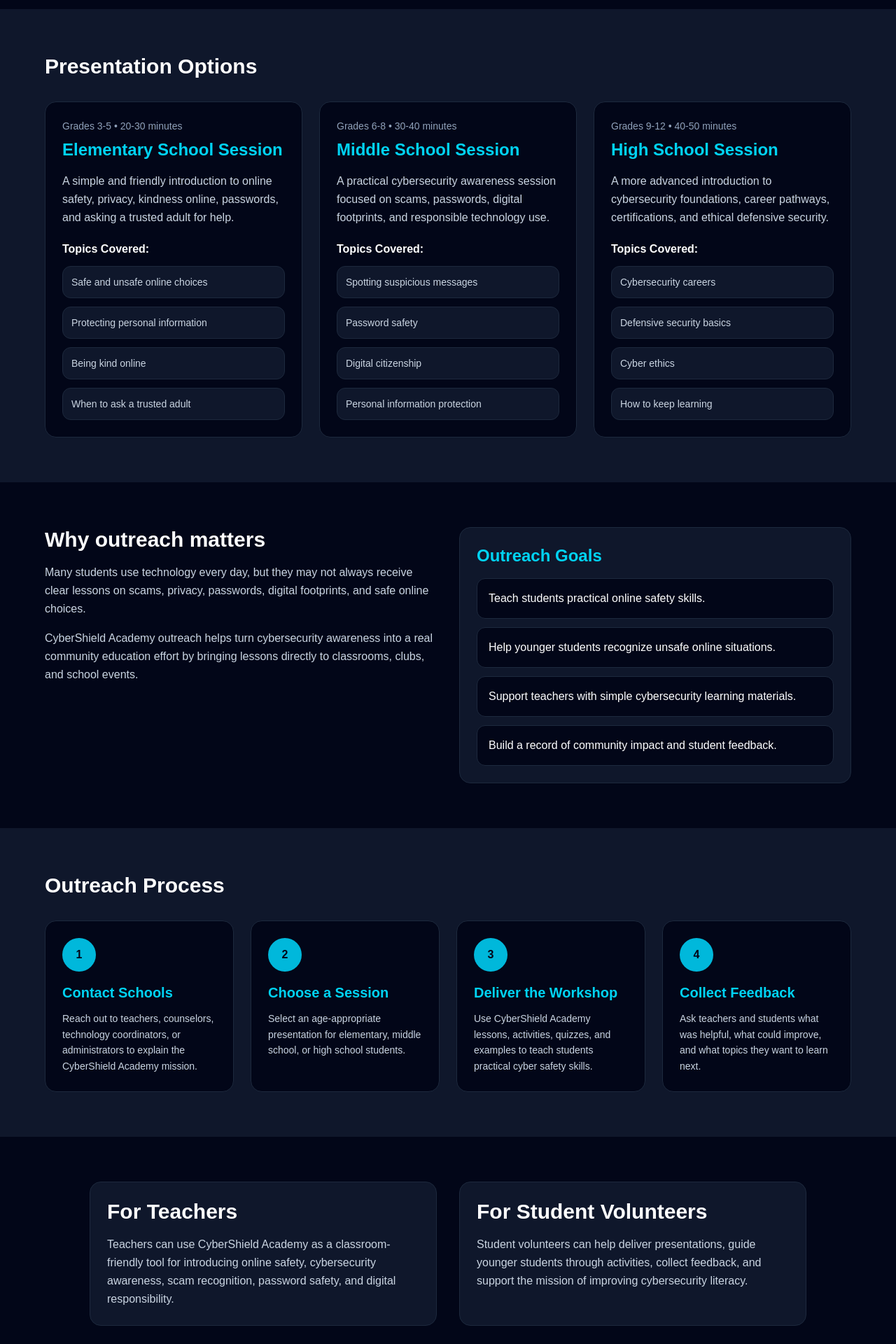
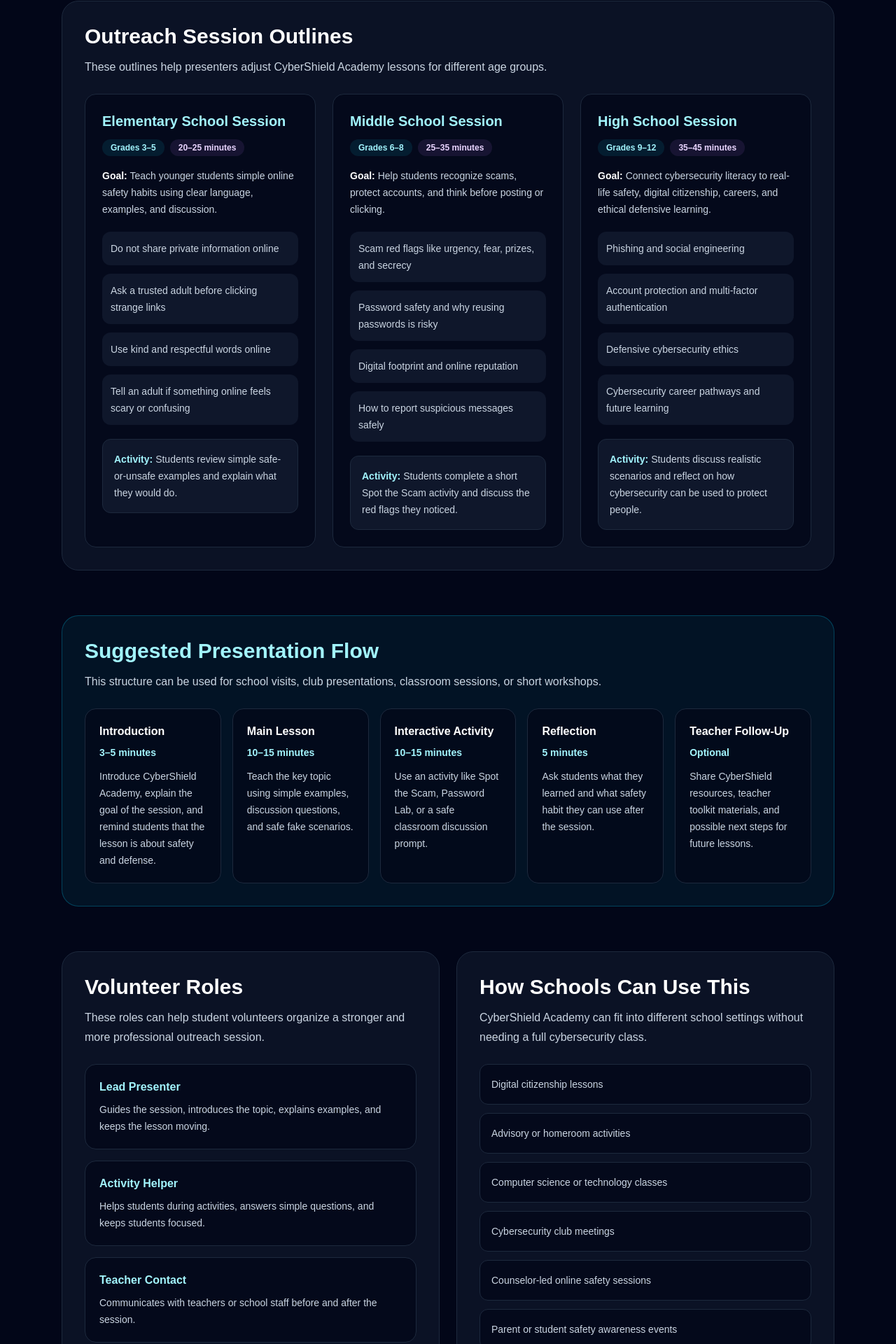
Before and after one commit to sanjith-cpu/cybershield-academy, a Next.js app: page /outreach in a window 1280 px wide. Shown: the part 562-2482 px from the top of the page at 70% size. Built offline with nearby package versions, Linux system fonts and the light colour scheme.

Commit message:
Upgrade school outreach page

```diff
--- a/app/outreach/page.tsx
+++ b/app/outreach/page.tsx
@@ -1,207 +1,254 @@
+import Link from "next/link";
+import Navbar from "@/components/Navbar";
 import Footer from "@/components/Footer";
-import Navbar from "@/components/Navbar";
 
-const presentationOptions = [
+const sessionOutlines = [
   {
     title: "Elementary School Session",
-    audience: "Grades 3-5",
-    time: "20-30 minutes",
-    description:
-      "A simple and friendly introduction to online safety, privacy, kindness online, passwords, and asking a trusted adult for help.",
+    audience: "Grades 3–5",
+    time: "20–25 minutes",
+    goal:
+      "Teach younger students simple online safety habits using clear language, examples, and discussion.",
     topics: [
-      "Safe and unsafe online choices",
-      "Protecting personal information",
-      "Being kind online",
-      "When to ask a trusted adult",
+      "Do not share private information online",
+      "Ask a trusted adult before clicking strange links",
+      "Use kind and respectful words online",
+      "Tell an adult if something online feels scary or confusing",
     ],
+    activity:
+      "Students review simple safe-or-unsafe examples and explain what they would do.",
   },
   {
     title: "Middle School Session",
-    audience: "Grades 6-8",
-    time: "30-40 minutes",
-    description:
-      "A practical cybersecurity awareness session focused on scams, passwords, digital footprints, and responsible technology use.",
+    audience: "Grades 6–8",
+    time: "25–35 minutes",
+    goal:
+      "Help students recognize scams, protect accounts, and think before posting or clicking.",
     topics: [
-      "Spotting suspicious messages",
-      "Password safety",
-      "Digital citizenship",
-      "Personal information protection",
+      "Scam red flags like urgency, fear, prizes, and secrecy",
+      "Password safety and why reusing passwords is risky",
+      "Digital footprint and online reputation",
+      "How to report suspicious messages safely",
     ],
+    activity:
+      "Students complete a short Spot the Scam activity and discuss the red flags they noticed.",
   },
   {
     title: "High School Session",
-    audience: "Grades 9-12",
-    time: "40-50 minutes",
-    description:
-      "A more advanced introduction to cybersecurity foundations, career pathways, certifications, and ethical defensive security.",
+    audience: "Grades 9–12",
+    time: "35–45 minutes",
+    goal:
+      "Connect cybersecurity literacy to real-life safety, digital citizenship, careers, and ethical defensive learning.",
     topics: [
-      "Cybersecurity careers",
-      "Defensive security basics",
-      "Cyber ethics",
-      "How to keep learning",
+      "Phishing and social engineering",
+      "Account protection and multi-factor authentication",
+      "Defensive cybersecurity ethics",
+      "Cybersecurity career pathways and future learning",
     ],
+    activity:
+      "Students discuss realistic scenarios and reflect on how cybersecurity can be used to protect people.",
   },
 ];
 
-const outreachSteps = [
+const presentationFlow = [
   {
-    step: "1",
-    title: "Contact Schools",
-    description:
-      "Reach out to teachers, counselors, technology coordinators, or administrators to explain the CyberShield Academy mission.",
+    part: "Introduction",
+    time: "3–5 minutes",
+    detail:
+      "Introduce CyberShield Academy, explain the goal of the session, and remind students that the lesson is about safety and defense.",
   },
   {
-    step: "2",
-    title: "Choose a Session",
-    description:
-      "Select an age-appropriate presentation for elementary, middle school, or high school students.",
+    part: "Main Lesson",
+    time: "10–15 minutes",
+    detail:
+      "Teach the key topic using simple examples, discussion questions, and safe fake scenarios.",
   },
   {
-    step: "3",
-    title: "Deliver the Workshop",
-    description:
-      "Use CyberShield Academy lessons, activities, quizzes, and examples to teach students practical cyber safety skills.",
+    part: "Interactive Activity",
+    time: "10–15 minutes",
+    detail:
+      "Use an activity like Spot the Scam, Password Lab, or a safe classroom discussion prompt.",
   },
   {
-    step: "4",
-    title: "Collect Feedback",
+    part: "Reflection",
+    time: "5 minutes",
+    detail:
+      "Ask students what they learned and what safety habit they can use after the session.",
+  },
+  {
+    part: "Teacher Follow-Up",
+    time: "Optional",
+    detail:
+      "Share CyberShield resources, teacher toolkit materials, and possible next steps for future lessons.",
+  },
+];
+
+const volunteerRoles = [
+  {
+    role: "Lead Presenter",
     description:
-      "Ask teachers and students what was helpful, what could improve, and what topics they want to learn next.",
+      "Guides the session, introduces the topic, explains examples, and keeps the lesson moving.",
+  },
+  {
+    role: "Activity Helper",
+    description:
+      "Helps students during activities, answers simple questions, and keeps students focused.",
+  },
+  {
+    role: "Teacher Contact",
+    description:
+      "Communicates with teachers or school staff before and after the session.",
+  },
+  {
+    role: "Materials Organizer",
+    description:
+      "Prepares slides, worksheets, links, timing plans, and classroom materials.",
+  },
+  {
+    role: "Reflection Recorder",
+    description:
+      "Tracks non-private feedback, lesson notes, and ideas for improving future sessions.",
+  },
+];
+
+const schoolUseCases = [
+  "Digital citizenship lessons",
+  "Advisory or homeroom activities",
+  "Computer science or technology classes",
+  "Cybersecurity club meetings",
+  "Counselor-led online safety sessions",
+  "Parent or student safety awareness events",
+];
+
+const outreachSafetyRules = [
+  "Use fake examples only. Do not ask students for real passwords or private account details.",
+  "Do not collect private student information during activities.",
+  "Keep all lessons defensive, ethical, and age-appropriate.",
+  "Ask teachers or school staff to handle real student safety concerns.",
+  "Do not teach students how to access systems, accounts, or networks without permission.",
+];
+
+const preparationChecklist = [
+  "Confirm the audience grade level.",
+  "Choose the correct session outline.",
+  "Prepare slides or talking points.",
+  "Choose one activity from CyberShield Academy.",
+  "Review teacher safety notes before presenting.",
+  "Prepare a short reflection or exit question.",
+  "Ask the teacher what classroom rules or school policies should be followed.",
+];
+
+const outreachLinks = [
+  {
+    label: "Teacher Toolkit",
+    href: "/teacher-toolkit",
+  },
+  {
+    label: "Resources",
+    href: "/resources",
+  },
+  {
+    label: "Spot the Scam",
+    href: "/spot-the-scam",
+  },
+  {
+    label: "Password Lab",
+    href: "/password-lab",
+  },
+  {
+    label: "Impact Tracker",
+    href: "/impact",
   },
 ];
 
 export default function OutreachPage() {
   return (
-    <main className="min-h-screen bg-slate-950 text-white">
+    <>
       <Navbar />
 
-      <section className="px-8 py-24 max-w-6xl mx-auto">
-        <p className="mb-4 text-cyan-400 font-semibold">
+      <main className="min-h-screen bg-slate-950 text-white">
+        <section className="mx-auto max-w-6xl px-6 py-16">
+          <p className="mb-3 text-sm font-semibold uppercase tracking-[0.3em] text-cyan-300">
             School Outreach
           </p>
 
-        <h1 className="text-4xl md:text-6xl font-extrabold leading-tight mb-6">
-          Bringing cybersecurity education to students and schools.
+          <h1 className="max-w-4xl text-4xl font-bold tracking-tight md:text-6xl">
+            Helping schools teach cybersecurity literacy.
           </h1>
 
-        <p className="text-lg text-slate-300 leading-relaxed max-w-3xl">
-          CyberShield Academy is designed to support students beyond the
-          website. The outreach program helps schools teach online safety,
-          cybersecurity awareness, and responsible technology use through
-          age-appropriate presentations and activities.
-        </p>
-      </section>
-
-      <section className="px-8 py-16 bg-slate-900">
-        <div className="max-w-6xl mx-auto">
-          <h2 className="text-3xl font-bold mb-8">
-            Presentation Options
-          </h2>
-
-          <div className="grid md:grid-cols-3 gap-6">
-            {presentationOptions.map((option) => (
-              <div
-                key={option.title}
-                className="rounded-2xl bg-slate-950 border border-slate-800 p-6 hover:border-cyan-500 transition"
-              >
-                <p className="text-sm text-slate-400 mb-2">
-                  {option.audience} • {option.time}
+          <p className="mt-6 max-w-3xl text-lg leading-8 text-slate-300">
+            CyberShield Academy can support classroom lessons, school clubs,
+            advisory periods, and student-led outreach sessions. The goal is to
+            teach online safety, scam awareness, digital citizenship, and
+            defensive cybersecurity in a safe and age-appropriate way.
           </p>
 
-                <h3 className="text-2xl font-bold text-cyan-400 mb-4">
-                  {option.title}
-                </h3>
+          <div className="mt-8 flex flex-wrap gap-4">
+            <Link
+              href="/teacher-toolkit"
+              className="rounded-xl bg-cyan-400 px-5 py-3 font-semibold text-slate-950 transition hover:bg-cyan-300"
+            >
+              View Teacher Toolkit
+            </Link>
 
-                <p className="text-slate-300 leading-relaxed mb-5">
-                  {option.description}
-                </p>
-
-                <h4 className="font-bold mb-3">Topics Covered:</h4>
-
-                <div className="space-y-3">
-                  {option.topics.map((topic) => (
-                    <div
-                      key={topic}
-                      className="rounded-xl border border-slate-800 bg-slate-900 p-3 text-sm text-slate-300"
+            <Link
+              href="/resources"
+              className="rounded-xl border border-slate-700 px-5 py-3 font-semibold text-slate-100 transition hover:border-cyan-300 hover:text-cyan-200"
             >
-                      {topic}
-                    </div>
-                  ))}
-                </div>
-              </div>
-            ))}
-          </div>
+              Review Resources
+            </Link>
           </div>
         </section>
 
-      <section className="px-8 py-16">
-        <div className="max-w-6xl mx-auto grid md:grid-cols-2 gap-8">
-          <div>
-            <h2 className="text-3xl font-bold mb-4">
-              Why outreach matters
+        <section className="mx-auto max-w-6xl px-6 pb-16">
+          <div className="rounded-3xl border border-slate-800 bg-slate-900/70 p-8">
+            <h2 className="text-3xl font-bold text-white">
+              Outreach Session Outlines
             </h2>
 
-            <p className="text-slate-300 leading-relaxed mb-4">
-              Many students use technology every day, but they may not always
-              receive clear lessons on scams, privacy, passwords, digital
-              footprints, and safe online choices.
+            <p className="mt-3 max-w-3xl leading-7 text-slate-300">
+              These outlines help presenters adjust CyberShield Academy lessons
+              for different age groups.
             </p>
 
-            <p className="text-slate-300 leading-relaxed">
-              CyberShield Academy outreach helps turn cybersecurity awareness
-              into a real community education effort by bringing lessons directly
-              to classrooms, clubs, and school events.
-            </p>
+            <div className="mt-6 grid gap-6 lg:grid-cols-3">
+              {sessionOutlines.map((session) => (
+                <div
+                  key={session.title}
+                  className="rounded-2xl border border-slate-800 bg-slate-950/70 p-6"
+                >
+                  <h3 className="text-xl font-bold text-cyan-200">
+                    {session.title}
+                  </h3>
+
+                  <div className="mt-3 flex flex-wrap gap-2">
+                    <span className="rounded-full bg-cyan-400/10 px-3 py-1 text-xs font-semibold text-cyan-200">
+                      {session.audience}
+                    </span>
+
+                    <span className="rounded-full bg-purple-400/10 px-3 py-1 text-xs font-semibold text-purple-200">
+                      {session.time}
+                    </span>
                   </div>
 
-          <div className="rounded-2xl bg-slate-900 border border-slate-800 p-6">
-            <h3 className="text-2xl font-bold text-cyan-400 mb-4">
-              Outreach Goals
-            </h3>
+                  <p className="mt-4 text-sm leading-6 text-slate-300">
+                    <span className="font-semibold text-white">Goal:</span>{" "}
+                    {session.goal}
+                  </p>
 
-            <div className="space-y-3">
-              <div className="rounded-xl border border-slate-800 bg-slate-950 p-4">
-                Teach students practical online safety skills.
-              </div>
+                  <ul className="mt-5 space-y-3 text-sm leading-6 text-slate-300">
+                    {session.topics.map((topic) => (
+                      <li key={topic} className="rounded-xl bg-slate-900 p-3">
+                        {topic}
+                      </li>
+                    ))}
+                  </ul>
 
-              <div className="rounded-xl border border-slate-800 bg-slate-950 p-4">
-                Help younger students recognize unsafe online situations.
-              </div>
-
-              <div className="rounded-xl border border-slate-800 bg-slate-950 p-4">
-                Support teachers with simple cybersecurity learning materials.
-              </div>
-
-              <div className="rounded-xl border border-slate-800 bg-slate-950 p-4">
-                Build a record of community impact and student feedback.
-              </div>
-            </div>
-          </div>
-        </div>
-      </section>
-
-      <section className="px-8 py-16 bg-slate-900">
-        <div className="max-w-6xl mx-auto">
-          <h2 className="text-3xl font-bold mb-8">
-            Outreach Process
-          </h2>
-
-          <div className="grid md:grid-cols-4 gap-6">
-            {outreachSteps.map((item) => (
-              <div
-                key={item.step}
-                className="rounded-2xl bg-slate-950 border border-slate-800 p-6"
-              >
-                <div className="mb-4 flex h-12 w-12 items-center justify-center rounded-full bg-cyan-500 text-slate-950 font-bold">
-                  {item.step}
-                </div>
-
-                <h3 className="text-xl font-bold text-cyan-400 mb-3">
-                  {item.title}
-                </h3>
-
-                <p className="text-slate-300 text-sm leading-relaxed">
-                  {item.description}
+                  <p className="mt-5 rounded-xl border border-slate-800 bg-slate-900 p-4 text-sm leading-6 text-slate-300">
+                    <span className="font-semibold text-cyan-200">
+                      Activity:
+                    </span>{" "}
+                    {session.activity}
                   </p>
                 </div>
               ))}
@@ -209,53 +256,167 @@ export default function OutreachPage() {
           </div>
         </section>
 
-      <section className="px-8 py-16">
-        <div className="max-w-5xl mx-auto grid md:grid-cols-2 gap-8">
-          <div className="rounded-2xl bg-slate-900 border border-slate-800 p-6">
-            <h2 className="text-3xl font-bold mb-4">
-              For Teachers
+        <section className="mx-auto max-w-6xl px-6 pb-16">
+          <div className="rounded-3xl border border-cyan-500/30 bg-cyan-950/30 p-8">
+            <h2 className="text-3xl font-bold text-cyan-200">
+              Suggested Presentation Flow
             </h2>
 
-            <p className="text-slate-300 leading-relaxed">
-              Teachers can use CyberShield Academy as a classroom-friendly tool
-              for introducing online safety, cybersecurity awareness, scam
-              recognition, password safety, and digital responsibility.
+            <p className="mt-3 max-w-3xl leading-7 text-slate-300">
+              This structure can be used for school visits, club presentations,
+              classroom sessions, or short workshops.
+            </p>
+
+            <div className="mt-6 grid gap-4 md:grid-cols-2 lg:grid-cols-5">
+              {presentationFlow.map((item) => (
+                <div
+                  key={item.part}
+                  className="rounded-2xl border border-slate-800 bg-slate-950/70 p-5"
+                >
+                  <h3 className="font-semibold text-white">{item.part}</h3>
+
+                  <p className="mt-2 text-sm font-semibold text-cyan-200">
+                    {item.time}
+                  </p>
+
+                  <p className="mt-3 text-sm leading-6 text-slate-300">
+                    {item.detail}
                   </p>
                 </div>
-
-          <div className="rounded-2xl bg-slate-900 border border-slate-800 p-6">
-            <h2 className="text-3xl font-bold mb-4">
-              For Student Volunteers
-            </h2>
-
-            <p className="text-slate-300 leading-relaxed">
-              Student volunteers can help deliver presentations, guide younger
-              students through activities, collect feedback, and support the
-              mission of improving cybersecurity literacy.
-            </p>
+              ))}
             </div>
           </div>
         </section>
 
-      <section className="px-8 py-16 bg-slate-900">
-        <div className="max-w-4xl mx-auto text-center">
-          <h2 className="text-3xl font-bold mb-4">
-            Future Outreach Tracking
+        <section className="mx-auto max-w-6xl px-6 pb-16">
+          <div className="grid gap-6 lg:grid-cols-2">
+            <div className="rounded-3xl border border-slate-800 bg-slate-900/70 p-8">
+              <h2 className="text-3xl font-bold text-white">
+                Volunteer Roles
               </h2>
 
-          <p className="text-slate-300 leading-relaxed mb-6">
-            In a future version, CyberShield Academy can track outreach sessions,
-            number of students reached, schools contacted, teacher feedback, and
-            student learning outcomes.
+              <p className="mt-3 leading-7 text-slate-300">
+                These roles can help student volunteers organize a stronger and
+                more professional outreach session.
               </p>
 
-          <div className="inline-block rounded-xl bg-cyan-500 px-6 py-3 font-semibold text-slate-950">
-            Impact Tracker Coming Soon
+              <div className="mt-6 grid gap-4">
+                {volunteerRoles.map((role) => (
+                  <div
+                    key={role.role}
+                    className="rounded-2xl border border-slate-800 bg-slate-950/70 p-5"
+                  >
+                    <h3 className="font-semibold text-cyan-200">
+                      {role.role}
+                    </h3>
+
+                    <p className="mt-2 text-sm leading-6 text-slate-300">
+                      {role.description}
+                    </p>
+                  </div>
+                ))}
+              </div>
+            </div>
+
+            <div className="rounded-3xl border border-slate-800 bg-slate-900/70 p-8">
+              <h2 className="text-3xl font-bold text-white">
+                How Schools Can Use This
+              </h2>
+
+              <p className="mt-3 leading-7 text-slate-300">
+                CyberShield Academy can fit into different school settings
+                without needing a full cybersecurity class.
+              </p>
+
+              <div className="mt-6 grid gap-3">
+                {schoolUseCases.map((useCase) => (
+                  <div
+                    key={useCase}
+                    className="rounded-xl border border-slate-800 bg-slate-950/70 p-4 text-sm leading-6 text-slate-300"
+                  >
+                    {useCase}
+                  </div>
+                ))}
+              </div>
             </div>
           </div>
         </section>
 
+        <section className="mx-auto max-w-6xl px-6 pb-16">
+          <div className="rounded-3xl border border-yellow-500/30 bg-yellow-950/20 p-8">
+            <h2 className="text-3xl font-bold text-yellow-100">
+              Outreach Safety Rules
+            </h2>
+
+            <p className="mt-3 max-w-3xl leading-7 text-yellow-50/90">
+              Outreach should always protect students and keep cybersecurity
+              learning ethical, defensive, and school-appropriate.
+            </p>
+
+            <div className="mt-6 grid gap-3">
+              {outreachSafetyRules.map((rule) => (
+                <div
+                  key={rule}
+                  className="rounded-xl border border-yellow-500/20 bg-slate-950/60 p-4 text-sm leading-6 text-yellow-50/90"
+                >
+                  {rule}
+                </div>
+              ))}
+            </div>
+          </div>
+        </section>
+
+        <section className="mx-auto max-w-6xl px-6 pb-16">
+          <div className="rounded-3xl border border-slate-800 bg-slate-900/70 p-8">
+            <h2 className="text-3xl font-bold text-white">
+              Outreach Preparation Checklist
+            </h2>
+
+            <p className="mt-3 max-w-3xl leading-7 text-slate-300">
+              Use this checklist before contacting a school or presenting a
+              CyberShield Academy lesson.
+            </p>
+
+            <div className="mt-6 grid gap-3 md:grid-cols-2 lg:grid-cols-3">
+              {preparationChecklist.map((item) => (
+                <div
+                  key={item}
+                  className="rounded-xl border border-slate-800 bg-slate-950/70 p-4 text-sm leading-6 text-slate-300"
+                >
+                  {item}
+                </div>
+              ))}
+            </div>
+          </div>
+        </section>
+
+        <section className="mx-auto max-w-6xl px-6 pb-20">
+          <div className="rounded-3xl border border-slate-800 bg-slate-900/70 p-8">
+            <h2 className="text-3xl font-bold text-white">
+              Useful Pages for Outreach
+            </h2>
+
+            <p className="mt-3 max-w-3xl leading-7 text-slate-300">
+              These pages can support school presentations, teacher follow-up,
+              and student practice after a session.
+            </p>
+
+            <div className="mt-6 grid gap-4 sm:grid-cols-2 lg:grid-cols-5">
+              {outreachLinks.map((link) => (
+                <Link
+                  key={link.href}
+                  href={link.href}
+                  className="rounded-xl border border-slate-800 bg-slate-950/70 p-4 text-sm font-semibold text-cyan-200 transition hover:border-cyan-300 hover:bg-slate-900"
+                >
+                  {link.label}
+                </Link>
+              ))}
+            </div>
+          </div>
+        </section>
+      </main>
+
       <Footer />
-    </main>
+    </>
   );
 }
```
Lines whose indentation alone changed are shown as unchanged.
